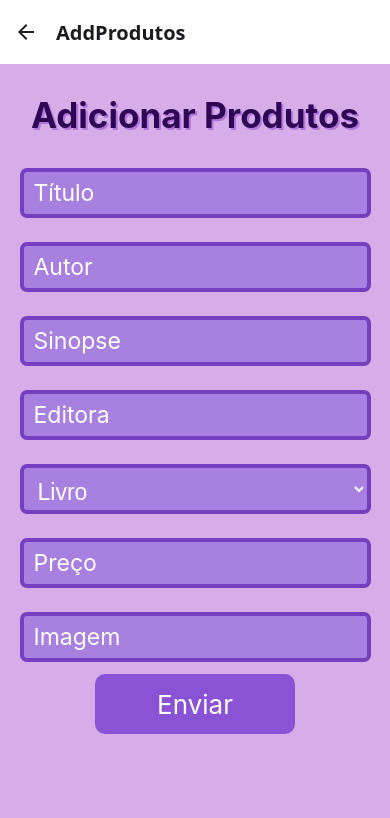
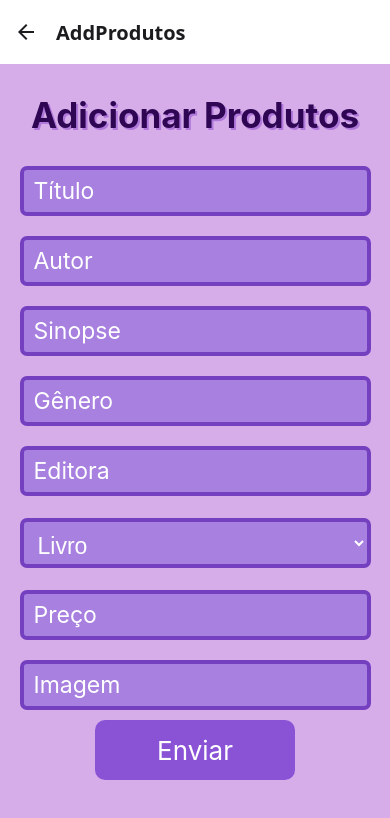
Before and after one commit to rawfaela/Livraria, a React Native app in the folder projetolivraria/: screen /AddProdutos in a window 390 px wide. Shown: the top 818 px of the page. Built offline with nearby package versions, Linux system fonts and the light colour scheme.

Commit message:
show info e add produto

```diff
--- a/projetolivraria/Components/Card.js
+++ b/projetolivraria/Components/Card.js
@@ -2,12 +2,12 @@ import { View, Text, StyleSheet, Image, TouchableOpacity, Alert } from "react-na
 import React from "react";
 import { useNavigation } from "@react-navigation/native";
 
-export default function Cards({titulo, autor, preco, img, sinopse}){
+export default function Cards({titulo, autor, preco, img, sinopse, editora}){
     const navigation = useNavigation();
 
     return(
         <View style={styles.background}>
-            <TouchableOpacity onPress={()=>navigation.navigate('ShowInfo',{titulo, autor, preco, img, sinopse})} style={styles.touchContainer}>
+            <TouchableOpacity onPress={()=>navigation.navigate('ShowInfo',{titulo, autor, preco, img, sinopse, editora})} style={styles.touchContainer}>
                 <Image source={{uri: img}}style={styles.img}/>
                 <View style={{flex: 1, marginLeft:5 }}>
                     <Text style={styles.txt}>{titulo} </Text>
@@ -44,13 +44,13 @@ const styles = StyleSheet.create({
     },
     img: {
         width: 150,
-        height: 150,
+        height: 230,
         borderRadius: 20,
         borderWidth: 3,
         borderColor: 'rgb(46, 6, 83)',
     },
     add: {
-        marginTop: 10,
+        marginTop: 20,
         backgroundColor: 'rgb(194, 100, 238)',
         padding: 2,
         borderRadius: 5,
--- a/projetolivraria/Components/ShowInfo.js
+++ b/projetolivraria/Components/ShowInfo.js
@@ -1,17 +1,23 @@
-import { View, ScrollView, Text, StyleSheet, Image } from "react-native";
+import { View, ScrollView, Text, StyleSheet, Image, TouchableOpacity } from "react-native";
 
+//! SCROLL NAO FUNCIONA
 export default function ShowInfo({route}){
-    const { titulo, autor, preco, img, sinopse } = route.params;
+    const { titulo, autor, preco, img, sinopse, editora } = route.params;
 
     return(
-        <ScrollView style={styles.container}  contentContainerStyle={{alignItems: 'center'}}>
-            <Image source={{uri: img}}style={styles.img}/>
-            <View style={{flex: 1, marginLeft:5 }}>
-                <Text style={styles.txt}>{titulo} </Text>
-                <Text style={styles.txt}>{autor} </Text>
-                <Text style={styles.txt}>R${preco}</Text>
-                <Text style={styles.txt}>{sinopse}</Text>
+        <ScrollView style={styles.container}  contentContainerStyle={{alignItems: 'center', flexGrow: 1}}>
+            <View style={styles.cabecalho}>
+                <Image source={{uri: img}} style={styles.img}/>
+                <View style={styles.info}>
+                    <Text style={styles.titulo}>{titulo} </Text>
+                    <Text style={styles.txt}>{autor} </Text>
+                    <Text style={styles.txt}>Preço: R${preco}</Text>
+                    <Text style={styles.txt}>Editora: {editora}</Text>
+                    <TouchableOpacity style={styles.add} /* onPress={} */><Text style={{textAlign: 'center', fontSize: 22}}>Adicionar ao carrinho</Text></TouchableOpacity>
+                </View>
             </View>
+                <Text style={styles.sinopse}>Sinopse: {sinopse}</Text>
+
         </ScrollView>
     )
 }
@@ -19,20 +25,44 @@ export default function ShowInfo({route}){
 const styles = StyleSheet.create({
     container: {
         backgroundColor: "rgb(208, 157, 231)",
-        padding: 20,
-        flexGrow: 1,
+        padding: 15,
+
+    },
+    cabecalho: {
+        flexDirection: 'row',
+        justifyContent: 'space-between',
+        alignSelf: 'stretch',
+        gap: 5,
+    },
+    titulo: {
+        textAlign: 'center',
+        fontSize: 27,
+        fontWeight: 'bold',
     },
     txt:{
         textAlign: 'center',
         fontSize: 25,
         fontWeight: '600',
     },
+    info: {
+        flex: 1,
+        justifyContent: 'center'
+    },
+    sinopse:{
+        textAlign: 'justify',
+        fontSize: 23,
+        fontWeight: '600',
+    },
     img: {
         width: 150,
-        height: 150,
+        height: 230,
         borderRadius: 20,
         borderWidth: 3,
         borderColor: 'rgb(46, 6, 83)',
     },
-
+    add: {
+        backgroundColor: 'rgb(194, 100, 238)',
+        padding: 2,
+        borderRadius: 5,
+    }
 })
--- a/projetolivraria/Screens/AddProdutos.js
+++ b/projetolivraria/Screens/AddProdutos.js
@@ -9,7 +9,8 @@ export default function AddProdutos(){
     const [autor, setAutor] = useState("");
     const [sinopse, setSinopse] = useState("");
     const [editora, setEditora] = useState("");
-    const [categoria, setCategoria] = useState("Categoria");
+    const [genero, setGenero] = useState("");
+    const [categoria, setCategoria] = useState("");
     const [preco, setPreco] = useState("");
     const [imagem, setImagem] = useState("");
 
@@ -20,6 +21,7 @@ export default function AddProdutos(){
                 autor,
                 sinopse,
                 editora,
+                genero,
                 categoria,
                 preco: parseFloat(preco),
                 imagem,
@@ -29,7 +31,8 @@ export default function AddProdutos(){
             setAutor("");
             setSinopse("");
             setEditora("");
-            setCategoria("Categoria");
+            setGenero("");
+            setCategoria("");
             setPreco("");
             setImagem("");
         } catch (error) {
@@ -45,11 +48,12 @@ export default function AddProdutos(){
                 <TextInput style={styles.input} placeholder="Título" value={titulo} onChangeText={setTitulo}></TextInput>
                 <TextInput style={styles.input} placeholder="Autor" value={autor} onChangeText={setAutor}></TextInput>
                 <TextInput style={styles.input} placeholder="Sinopse" value={sinopse} onChangeText={setSinopse}></TextInput>
+                <TextInput style={styles.input} placeholder="Gênero" value={genero} onChangeText={setGenero}></TextInput>
                 <TextInput style={styles.input} placeholder="Editora" value={editora} onChangeText={setEditora}></TextInput>
 
                 <Picker selectedValue={categoria} style={styles.select} onValueChange={(itemValue) => setCategoria(itemValue)}>
-                    <Picker.Item label="Livro" value="livro"/>
-                    <Picker.Item label="HQ" value="hq"/>
+                    <Picker.Item label="Livro" value="Livro"/>
+                    <Picker.Item label="HQ" value="HQ"/>
                 </Picker>
                 <TextInput style={styles.input} placeholder="Preço" value={preco} onChangeText={setPreco}></TextInput>
                 <TextInput style={styles.input} placeholder="Imagem" value={imagem} onChangeText={setImagem}></TextInput>
@@ -70,7 +74,7 @@ const styles = StyleSheet.create({
         fontSize: 23,
         height: 50,
         width: '90%',
-        margin: 12,
+        margin: 10,
         color: 'white',
         borderColor: 'rgb(117, 64, 192)',
         borderWidth: 4,
--- a/projetolivraria/Screens/Home.js
+++ b/projetolivraria/Screens/Home.js
@@ -26,7 +26,7 @@ export default function Home(){
     return(
         <View style={styles.container}>
             <FlatList data={produtos} renderItem={({item}) => (
-                <Cards titulo={item.titulo} autor={item.autor} preco={item.preco} img={item.imagem} sinopse={item.sinopse}/>
+                <Cards titulo={item.titulo} autor={item.autor} preco={item.preco} img={item.imagem} sinopse={item.sinopse} editora={item.editora}/>
             )} keyExtractor={item => item.id} showsVerticalScrollIndicator={false} numColumns={2} columnWrapperStyle={{ justifyContent: 'space-around' }} ListHeaderComponent={() => (<Text style={styles.titulo}> Livraria Nome </Text>)}/>
         </View>
     )
```
